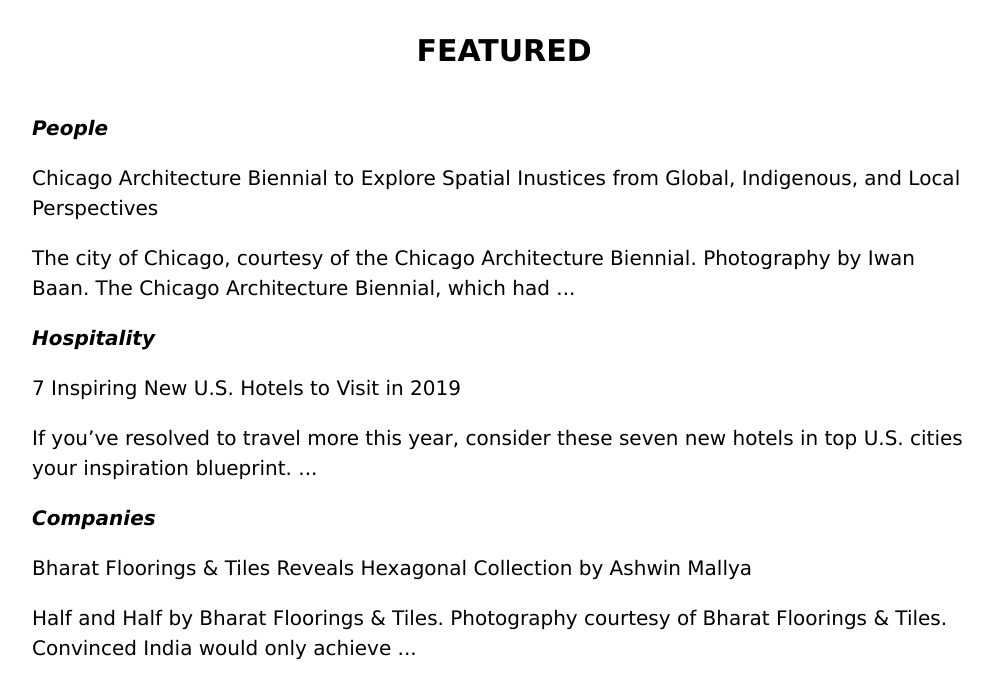
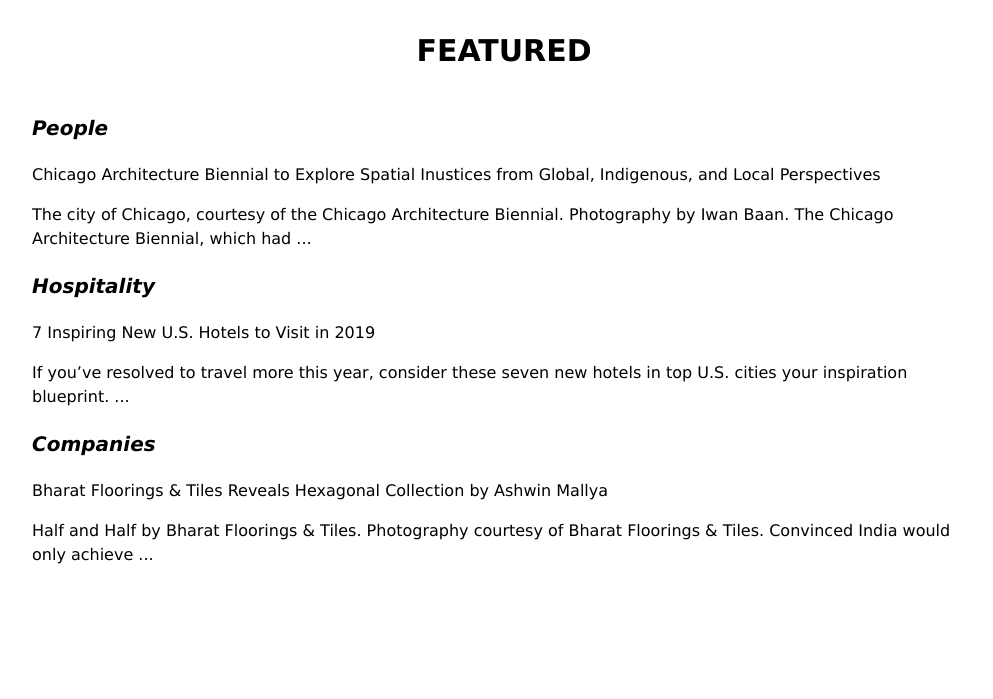
Before and after one commit to desislava0613/Fontsize, a Jekyll site: the page built from index.html, in a window 1280 px wide. Shown: the top 699 px of the page, without its empty margins (136-1129 px from the left). Built offline with Jekyll 4.4.1, drawn with Linux system fonts in a browser that asks for light colours.

Commit message:
Updating font-size

```diff
--- a/css/variables.css
+++ b/css/variables.css
@@ -1,5 +1,5 @@
-body{
-    --font-size: 20px;
+:root{
+    --font-size: 16px;
     --line-height: 1.5;
     --font-family-body: Verdana, sans-serif;
 }
--- a/docs/css/variables.css
+++ b/docs/css/variables.css
@@ -1,5 +1,5 @@
-body{
-    --font-size: 20px;
+:root{
+    --font-size: 16px;
     --line-height: 1.5;
     --font-family-body: Verdana, sans-serif;
 }
--- a/docs/feed.xml
+++ b/docs/feed.xml
@@ -1 +1 @@
-<?xml version="1.0" encoding="utf-8"?><feed xmlns="http://www.w3.org/2005/Atom" ><generator uri="https://jekyllrb.com/" version="4.0.0">Jekyll</generator><link href="http://localhost:4000/fontsize/feed.xml" rel="self" type="application/atom+xml" /><link href="http://localhost:4000/fontsize/" rel="alternate" type="text/html" /><updated>2019-11-14T07:22:16+02:00</updated><id>http://localhost:4000/fontsize/feed.xml</id><title type="html">Font Size Variables</title><subtitle>hi</subtitle></feed>
+<?xml version="1.0" encoding="utf-8"?><feed xmlns="http://www.w3.org/2005/Atom" ><generator uri="https://jekyllrb.com/" version="4.0.0">Jekyll</generator><link href="http://localhost:4000/fontsize/feed.xml" rel="self" type="application/atom+xml" /><link href="http://localhost:4000/fontsize/" rel="alternate" type="text/html" /><updated>2019-11-14T07:56:16+02:00</updated><id>http://localhost:4000/fontsize/feed.xml</id><title type="html">Font Size Variables</title><subtitle>hi</subtitle></feed>
```
Also changed, not shown: css/layout.css (line endings or trailing spaces), docs/css/layout.css (line endings or trailing spaces).
